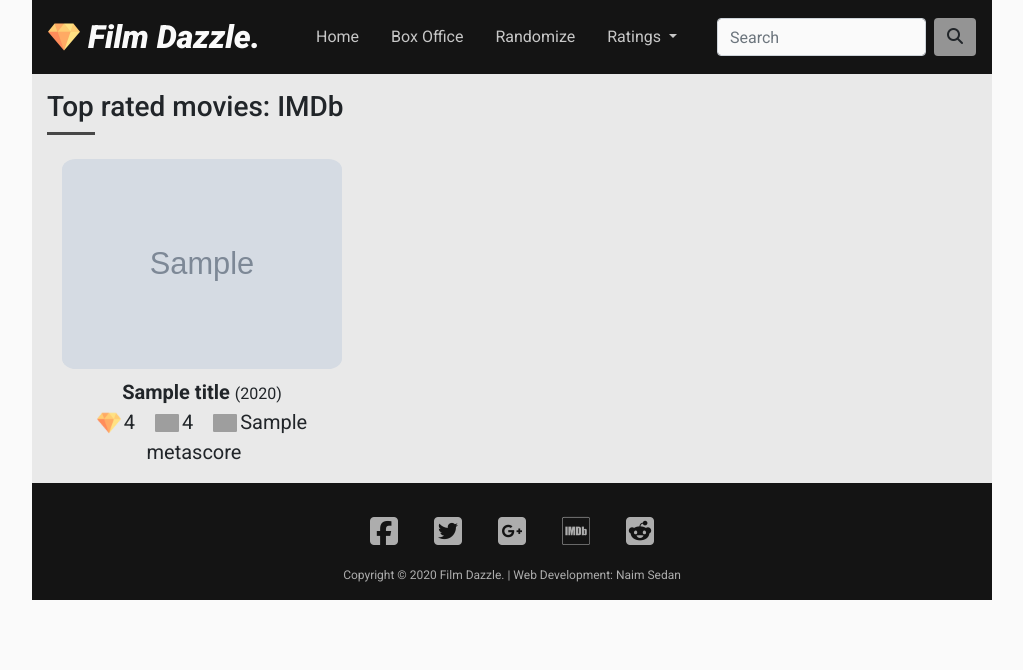
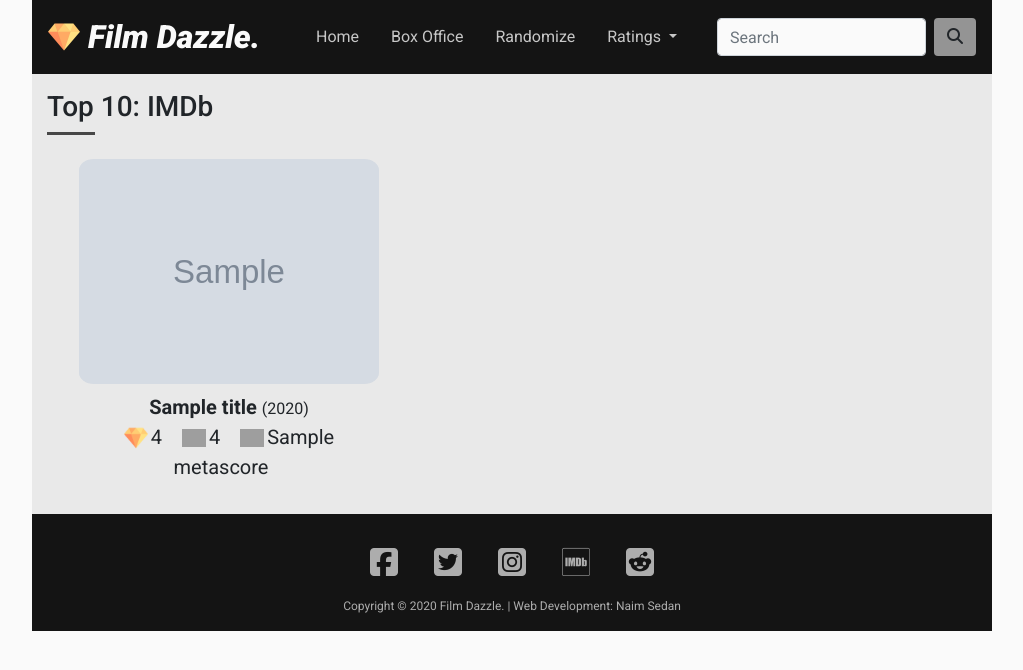
Before and after one commit to nsedan/film-dazzle, a Flask app: page /top_imdb in a window 1280 px wide. Shown: the top 670 px of the page, without its empty margins (128-1151 px from the left). Run offline with Flask 2, Linux system fonts and the light colour scheme; grey boxes marked "Sample" are stand-in pictures; a database or web service that is not in the repository returns one stand-in record (values such as "Sample title"); some libraries are stand-ins or nearby versions; grey boxes are pictures that could not be loaded.

Commit message:
style changes to titles, top10 and boxoffice templates

```diff
--- a/app.py
+++ b/app.py
@@ -138,7 +138,7 @@ def title(title_id):
     imdb_id = title['imdb_id']
     reviews = list(mongo.db.reviews.find({'imdb_id': imdb_id}))
     sorted_reviews = sorted(reviews, key=lambda k: k['date'], reverse=True)
-    limited_reviews = sorted_reviews[0:5]
+    limited_reviews = sorted_reviews[0:10]
 
     if not id_exists:
         return render_template("404.html")
@@ -198,7 +198,7 @@ def review(review_choice):
 
 @app.route('/top_imdb')
 def top_imdb():
-    titles = list(mongo.db.titles.find())
+    titles = list(mongo.db.titles.find().limit(10))
     sorted_titles = sorted(titles, key=lambda k: k['imdb_rating'],
                            reverse=True)
     sorted_titles_list = []
@@ -210,7 +210,7 @@ def top_imdb():
 
 @app.route('/top_metacritic')
 def top_metacritic():
-    titles = list(mongo.db.titles.find())
+    titles = list(mongo.db.titles.find().limit(10))
     sorted_titles = sorted(titles, key=lambda k: k['metascore'],
                            reverse=True)
     sorted_titles_list = []
@@ -222,7 +222,7 @@ def top_metacritic():
 
 @app.route('/top_users')
 def top_users():
-    titles = list(mongo.db.titles.find())
+    titles = list(mongo.db.titles.find().limit(10))
     sorted_titles = sorted(titles, key=lambda k: k['users_rating'],
                            reverse=True)
     sorted_titles_list = []
--- a/static/css/style.css
+++ b/static/css/style.css
@@ -249,6 +249,18 @@ footer p {
 .title .form-review button {
   margin-top: 0.5rem;
 }
+.title .reviews li {
+  margin-bottom: 0.5rem;
+}
+.title .reviews li a {
+  color: #141414;
+}
+.title .reviews li a span:first-of-type {
+  font-weight: 500;
+}
+.title .reviews li a:hover {
+  color: #949494;
+}
 .title p:first-child {
   margin-top: 1rem;
 }
@@ -308,24 +320,34 @@ footer p {
 
 .top-ratings {
   padding-top: 1.5rem;
+  padding-left: 2rem;
+  display: inline-flex;
 }
-.top-ratings img {
+.top-ratings ul {
+  padding: 0;
+}
+.top-ratings ul li {
+  max-width: 300px;
+  margin-bottom: 1rem;
+}
+.top-ratings ul li .poster {
   width: 100%;
   height: 100%;
+  max-height: 450px;
   border-radius: 5%;
 }
-.top-ratings .title-ratings {
+.top-ratings ul li .title-ratings {
   text-align: center;
 }
-.top-ratings .title-ratings span {
+.top-ratings ul li .title-ratings span {
   padding-right: 1rem;
   font-size: 1.25rem;
 }
-.top-ratings .title-ratings span img {
+.top-ratings ul li .title-ratings span img {
   margin-right: 3px;
   width: 1.5rem;
 }
-.top-ratings p {
+.top-ratings ul li p {
   text-align: center;
   padding-top: 0.5rem;
   font-weight: 700;
@@ -336,6 +358,7 @@ footer p {
 @media screen and (max-width: 770px) {
   .top-ratings {
     margin: 0;
+    display: block;
   }
 }
 .top-titles {
--- a/static/scss/_title.scss
+++ b/static/scss/_title.scss
@@ -71,17 +71,31 @@
       img {
         cursor: pointer;
         width: 2rem;
-                &:hover{
+        &:hover {
           filter: none;
           transform: rotate(20deg);
         }
       }
-            .filter{
+      .filter {
         filter: grayscale(80%);
       }
     }
     button {
       margin-top: 0.5rem;
+    }
+  }
+  .reviews {
+    li {
+      margin-bottom: 0.5rem;
+      a {
+        color: $primary-color;
+        span:first-of-type {
+          font-weight: 500;
+        }
+        &:hover {
+          color: lighten($primary-color, 50%);
+        }
+      }
     }
   }
   p {
--- a/static/scss/_top.scss
+++ b/static/scss/_top.scss
@@ -1,8 +1,16 @@
 .top-ratings {
   padding-top: 1.5rem;
-    img {
+  padding-left: 2rem;
+  display: inline-flex;
+  ul {
+    padding: 0;
+    li {
+      max-width: 300px;
+      margin-bottom: 1rem;
+      .poster {
         width: 100%;
         height: 100%;
+        max-height: 450px;
         border-radius: 5%;
       }
       .title-ratings {
@@ -24,9 +32,12 @@
         margin-bottom: 0;
       }
     }
+  }
+}
 
 @media screen and (max-width: 770px) {
   .top-ratings {
     margin: 0;
+    display: block;
   }
 }
--- a/templates/includes/_footer.html
+++ b/templates/includes/_footer.html
@@ -9,7 +9,7 @@
 					<a class="footer-link" href="#"><i class="fab fa-twitter-square"></i></a>
 				</li>
 				<li class="footer-item">
-					<a class="footer-link" href="#"><i class="fab fa-google-plus-square"></i></a>
+					<a class="footer-link" href="#"><i class="fab fa-instagram-square"></i></a>
 				</li>
 				<li class="footer-item">
 					<a class="footer-link" href="#"><i class="fab fa-imdb"></i></a>
--- a/templates/includes/_navbar.html
+++ b/templates/includes/_navbar.html
@@ -2,7 +2,7 @@
 	<nav class="navbar navbar-expand-lg">
 		<a class="navbar-brand" href="/index"><img
                 src="{{ url_for('static', filename='favicon/favicon.png') }}"
-                alt="TGMB."
+                alt="Film Dazzle."
             />Film Dazzle.</a>
 			<button
             class="navbar-toggler"
--- a/templates/includes/_top.html
+++ b/templates/includes/_top.html
@@ -1,19 +1,20 @@
 {% for title in titles %}
-<div class="row top-ratings">
-	<ul class="col-sm-12 col-lg-4">
+<div class="top-ratings">
+	<ul>
 		<li>
 			{% set poster = title['poster'] %} {% if poster == 'N/A' %}
 			<img
+                class="poster"
                 src="https://www.freeiconspng.com/uploads/no-image-icon-4.png"
                 alt="no image was found"
             />
             {% else %} {% set show = poster %}
-			<a href="{{url_for('add_title', users_choice=title.imdb_id)}}"><img src="{{show}}" alt="movie poster"
+			<a href="{{url_for('add_title', users_choice=title.imdb_id)}}"><img class="poster" src="{{show}}" alt="movie poster"
             /></a>
 				{% endif %}
 				<p>{{title.title}} <small>({{title.year}})</small></p>
 				<div class="title-ratings">
-					<span><img src="{{ url_for('static', filename='favicon/favicon.png') }}" alt="TGMB.">{{title.users_rating}}</span>
+					<span><img src="{{ url_for('static', filename='favicon/favicon.png') }}" alt="Film Dazzle">{{title.users_rating}}</span>
 					<span
                     ><img
                         src="https://upload.wikimedia.org/wikipedia/commons/thumb/c/cc/IMDb_Logo_Square.svg/1200px-IMDb_Logo_Square.svg.png"
--- a/templates/top_imdb.html
+++ b/templates/top_imdb.html
@@ -1,6 +1,6 @@
 {% extends 'index.html' %} {% block body %}
 <section class="container">
-	<h3>Top rated movies: IMDb</h3>
+	<h3>Top 10: IMDb</h3>
 	<hr>
 	{% include 'includes/_top.html' %}
 </section>
--- a/templates/top_metacritic.html
+++ b/templates/top_metacritic.html
@@ -1,6 +1,6 @@
 {% extends 'index.html' %} {% block body %}
 <section class="container">
-	<h3>Top rated movies: Metacritic</h3>
+	<h3>Top 10: Metacritic</h3>
 	<hr>
 	{% include 'includes/_top.html' %}
 </section>
--- a/templates/top_users.html
+++ b/templates/top_users.html
@@ -1,6 +1,6 @@
 {% extends 'index.html' %} {% block body %}
 <section class="container">
-	<h3>Top rated movies: Users</h3>
+	<h3>Top 10: Users</h3>
 	<hr>
 	{% include 'includes/_top.html' %}
 </section>
```
Also changed, not shown: templates/box_office.html (+5 -11 lines), templates/title.html (+22 -11 lines), 1 other file. Lines whose indentation alone changed are shown as unchanged.
